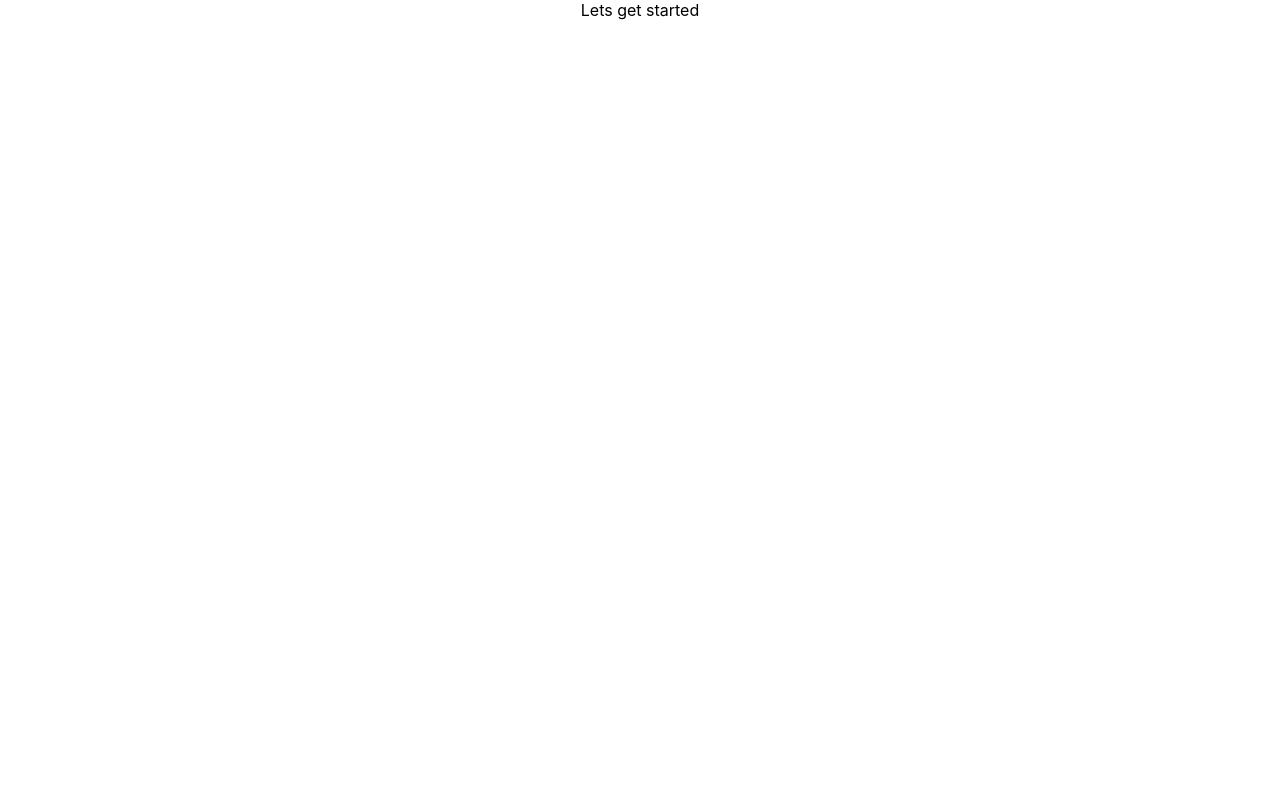
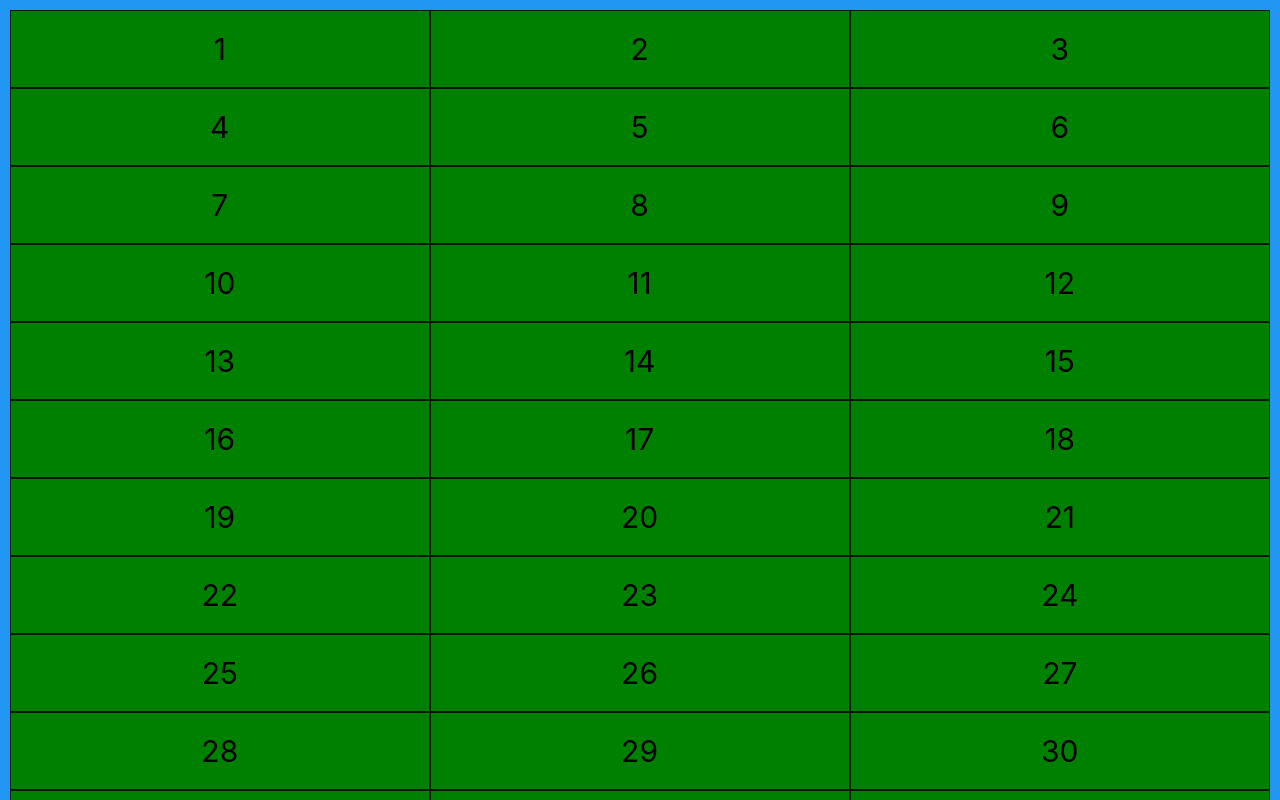
Before and after one commit to rossmawd/multiples, a React (Create React App) app: page / in a window 1280 px wide. Shown: the top 800 px of the page. Built offline with nearby package versions, Linux system fonts and the light colour scheme.

Commit message:
numbers rendering

```diff
--- a/src/App.css
+++ b/src/App.css
@@ -2,37 +2,18 @@
   text-align: center;
 }
 
-.App-logo {
-  height: 40vmin;
-  pointer-events: none;
+/* The grid-template-columns property defines the number of columns in your grid layout, and it can define the width of each column. */
+.grid-container {
+  display: grid;
+  grid-template-columns: auto auto auto;
+  background-color: #2196F3;
+  padding: 10px;
+  justify-content: centre;
 }
-
-@media (prefers-reduced-motion: no-preference) {
-  .App-logo {
-    animation: App-logo-spin infinite 20s linear;
-  }
+.grid-item {
+  background-color: #ffffffcc;
+  border: 1px solid rgba(0, 0, 0, 0.8);
+  padding: 20px;
+  font-size: 30px;
+  text-align: center;
 }
-
-.App-header {
-  background-color: #282c34;
-  min-height: 100vh;
-  display: flex;
-  flex-direction: column;
-  align-items: center;
-  justify-content: center;
-  font-size: calc(10px + 2vmin);
-  color: white;
-}
-
-.App-link {
-  color: #61dafb;
-}
-
-@keyframes App-logo-spin {
-  from {
-    transform: rotate(0deg);
-  }
-  to {
-    transform: rotate(360deg);
-  }
-}
--- a/src/App.js
+++ b/src/App.js
@@ -1,5 +1,4 @@
 import React from 'react';
-import logo from './logo.svg';
 import './App.css';
 
 class App extends React.Component {
@@ -7,14 +6,58 @@ class App extends React.Component {
 
   }
 
+  componentDidMount() {
+    this.renderNumber()
+  }
 
+  styleHighlight = {
+    backgroundColor: "green"
+  }
+
+  toggleMultiples = () => {
+
+  }
+
+
+  renderNumber = (number) => {
+
+    console.log(number)
+    return (
+      <div
+        class="grid-item"
+        style={this.styleHighlight}
+        onClick={this.toggleMultiples}
+      >
+        {number}
+      </div>
+    )
+  }
 
 
   render() {
+    let numbers = Array.from(Array(144), (x, index) => x = index + 1)
+
     return (
       <div className="App">
-        <span> Lets get started</span>
-      </div>
+
+        <div class="grid-container">
+          {/* <div class="grid-item" style={this.styleX}>1</div> */}
+          {numbers.map(number => (
+            this.renderNumber(number)
+          ))
+
+
+          }
+
+          {/* {names.map(name => (
+                  <option key={name} value={name}>
+                    {name}
+                  </option>
+                ))} */}
+
+
+        </div>
+      </div >
     );
   }
 }
```
